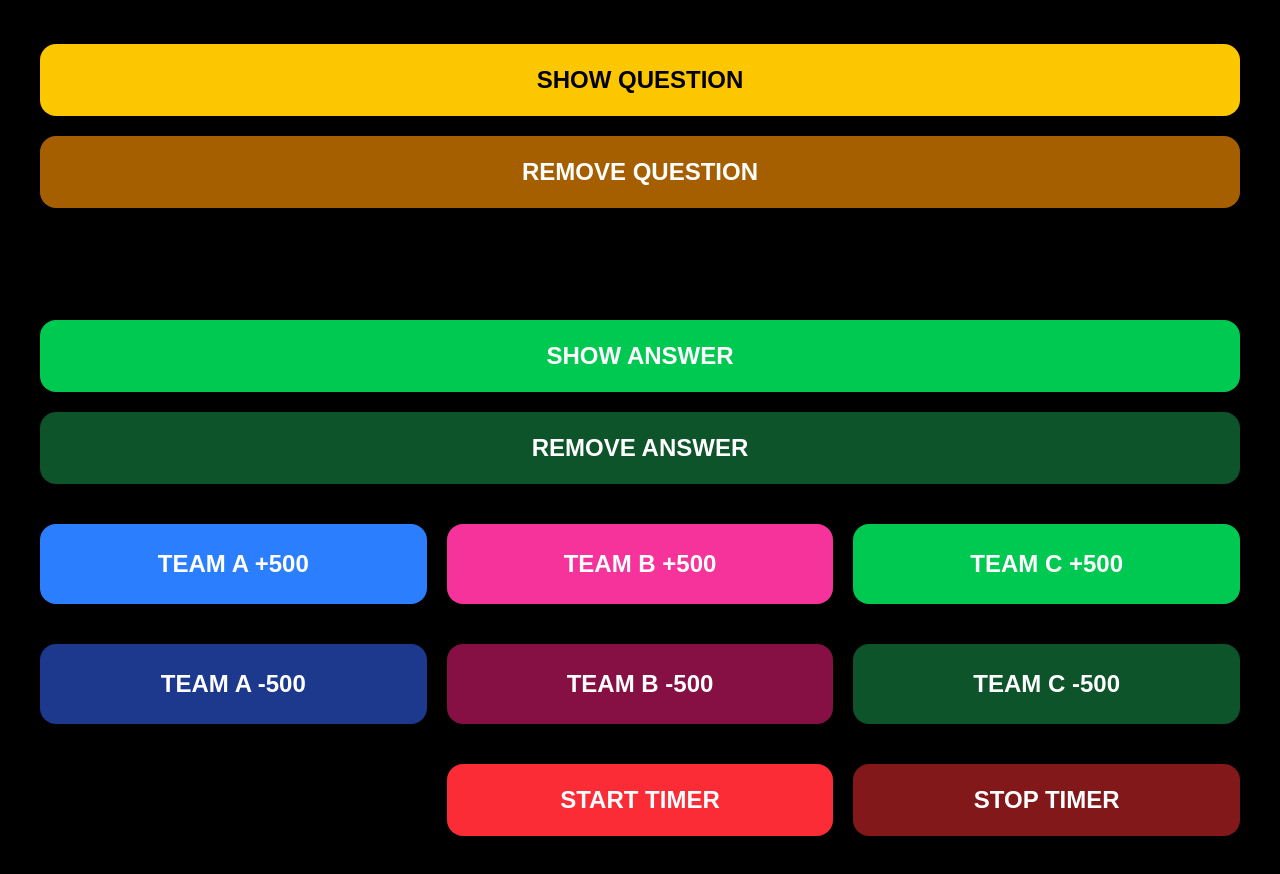
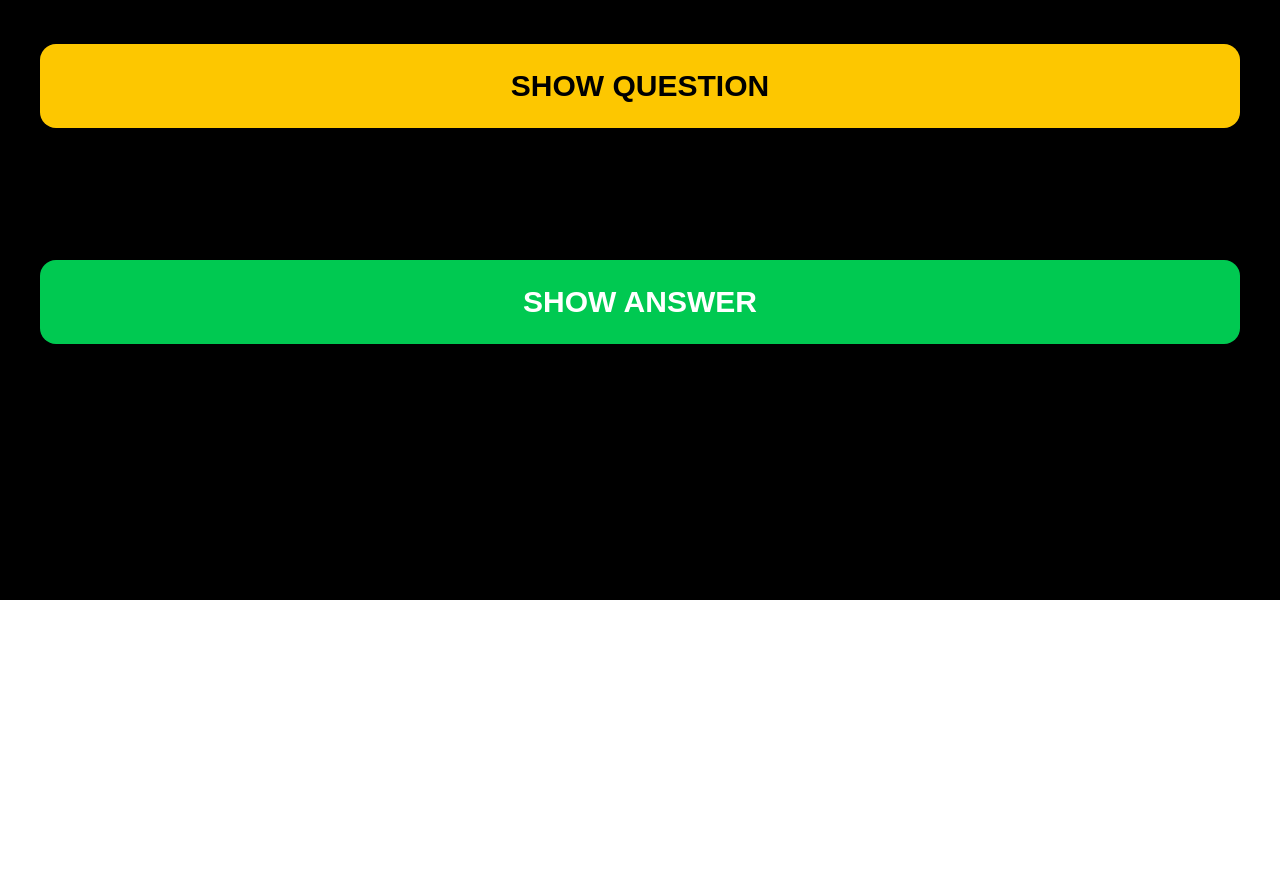
Before and after one commit to jakebaker2606-hub/crack-it, a Next.js app: page /host in a window 1280 px wide. Shown: the part 200-1074 px from the top of the page. After the commit the page ends 800 px from the top, so only its background shows below. Built offline with nearby package versions, Linux system fonts and the light colour scheme; no server answers; the database is empty.

Commit message:
Fixed host question sending

```diff
--- a/app/host/page.tsx
+++ b/app/host/page.tsx
@@ -1,232 +1,78 @@
 "use client";
 
-import { useEffect, useState } from "react";
+import { useState } from "react";
 
 import { db } from "../../lib/firebase";
 
 import {
   ref,
   update,
-  onValue,
 } from "firebase/database";
 
 export default function HostPage() {
 
   const [question, setQuestion] = useState("");
+
   const [answer, setAnswer] = useState("");
-  const [timerInput, setTimerInput] = useState(30);
 
-  const [game, setGame] = useState<any>({
-    teamA: 0,
-    teamB: 0,
-    teamC: 0,
+  const sendQuestion = async () => {
+
+    await update(ref(db, "game"), {
+      question: question,
+      showAnswer: false,
+      answer: "",
     });
 
-  useEffect(() => {
+    alert("QUESTION SENT");
 
-    const gameRef = ref(db, "game");
+  };
 
-    const unsubscribe = onValue(gameRef, (snapshot) => {
+  const sendAnswer = async () => {
 
-      const data = snapshot.val();
-
-      if (data) {
-        setGame(data);
-      }
-
+    await update(ref(db, "game"), {
+      answer: answer,
+      showAnswer: true,
     });
 
-    return () => unsubscribe();
+    alert("ANSWER SENT");
 
-  }, []);
-
-  const updateGame = async (data: any) => {
-    await update(ref(db, "game"), data);
   };
 
   return (
 
-    <div className="min-h-screen bg-black text-white p-10">
+    <div className="min-h-screen bg-black text-white p-10 flex flex-col gap-6">
 
-      <h1 className="text-7xl font-black text-yellow-400 text-center mb-10">
-        HOST CONTROL PANEL
+      <h1 className="text-7xl font-black text-yellow-400 text-center">
+        HOST PANEL
       </h1>
-
-      <div className="grid gap-5">
 
       <input
         value={question}
         onChange={(e) => setQuestion(e.target.value)}
         placeholder="Enter Question"
-          className="p-5 rounded-2xl text-black text-2xl"
+        className="p-6 rounded-2xl text-black text-3xl"
       />
 
       <button
-          onClick={() =>
-            updateGame({
-              question,
-              answer: "",
-              showAnswer: false,
-            })
-          }
-          className="bg-yellow-400 text-black p-5 rounded-2xl text-2xl font-black"
+        onClick={sendQuestion}
+        className="bg-yellow-400 text-black p-6 rounded-2xl text-3xl font-black"
       >
         SHOW QUESTION
-        </button>
-
-        <button
-          onClick={() =>
-            updateGame({
-              question: "",
-            })
-          }
-          className="bg-yellow-700 p-5 rounded-2xl text-2xl font-black"
-        >
-          REMOVE QUESTION
       </button>
 
       <input
         value={answer}
         onChange={(e) => setAnswer(e.target.value)}
         placeholder="Enter Answer"
-          className="p-5 rounded-2xl text-black text-2xl"
+        className="p-6 rounded-2xl text-black text-3xl"
       />
 
       <button
-          onClick={() =>
-            updateGame({
-              answer,
-              showAnswer: true,
-            })
-          }
-          className="bg-green-500 p-5 rounded-2xl text-2xl font-black"
+        onClick={sendAnswer}
+        className="bg-green-500 p-6 rounded-2xl text-3xl font-black"
       >
         SHOW ANSWER
       </button>
-
-        <button
-          onClick={() =>
-            updateGame({
-              answer: "",
-              showAnswer: false,
-            })
-          }
-          className="bg-green-900 p-5 rounded-2xl text-2xl font-black"
-        >
-          REMOVE ANSWER
-        </button>
-
-      </div>
-
-      <div className="grid grid-cols-3 gap-5 mt-10">
-
-        <button
-          onClick={() =>
-            updateGame({
-              teamA: game.teamA + 500,
-            })
-          }
-          className="bg-blue-500 p-6 rounded-2xl text-2xl font-black"
-        >
-          TEAM A +500
-        </button>
-
-        <button
-          onClick={() =>
-            updateGame({
-              teamB: game.teamB + 500,
-            })
-          }
-          className="bg-pink-500 p-6 rounded-2xl text-2xl font-black"
-        >
-          TEAM B +500
-        </button>
-
-        <button
-          onClick={() =>
-            updateGame({
-              teamC: game.teamC + 500,
-            })
-          }
-          className="bg-green-500 p-6 rounded-2xl text-2xl font-black"
-        >
-          TEAM C +500
-        </button>
-
-      </div>
-
-      <div className="grid grid-cols-3 gap-5 mt-10">
-
-        <button
-          onClick={() =>
-            updateGame({
-              teamA: Math.max(0, game.teamA - 500),
-            })
-          }
-          className="bg-blue-900 p-6 rounded-2xl text-2xl font-black"
-        >
-          TEAM A -500
-        </button>
-
-        <button
-          onClick={() =>
-            updateGame({
-              teamB: Math.max(0, game.teamB - 500),
-            })
-          }
-          className="bg-pink-900 p-6 rounded-2xl text-2xl font-black"
-        >
-          TEAM B -500
-        </button>
-
-        <button
-          onClick={() =>
-            updateGame({
-              teamC: Math.max(0, game.teamC - 500),
-            })
-          }
-          className="bg-green-900 p-6 rounded-2xl text-2xl font-black"
-        >
-          TEAM C -500
-        </button>
-
-      </div>
-
-      <div className="grid grid-cols-3 gap-5 mt-10">
-
-        <input
-          type="number"
-          value={timerInput}
-          onChange={(e) => setTimerInput(Number(e.target.value))}
-          className="p-5 rounded-2xl text-black text-2xl"
-        />
-
-        <button
-          onClick={() =>
-            updateGame({
-              timer: timerInput,
-              timerRunning: true,
-              showTimer: true,
-            })
-          }
-          className="bg-red-500 p-5 rounded-2xl text-2xl font-black"
-        >
-          START TIMER
-        </button>
-
-        <button
-          onClick={() =>
-            updateGame({
-              timerRunning: false,
-              showTimer: false,
-            })
-          }
-          className="bg-red-900 p-5 rounded-2xl text-2xl font-black"
-        >
-          STOP TIMER
-        </button>
-
-      </div>
 
     </div>
 
```
Lines whose indentation alone changed are shown as unchanged.
